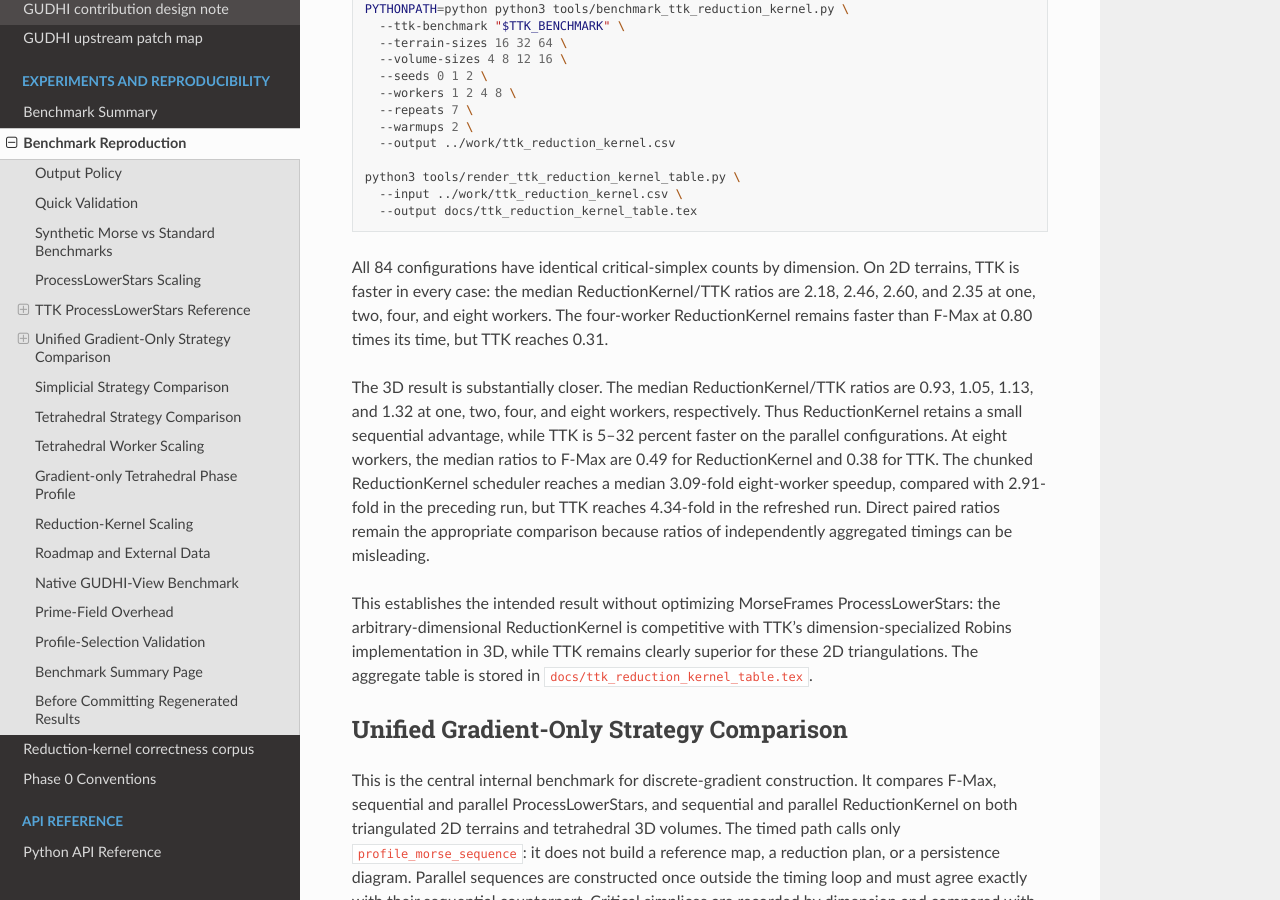
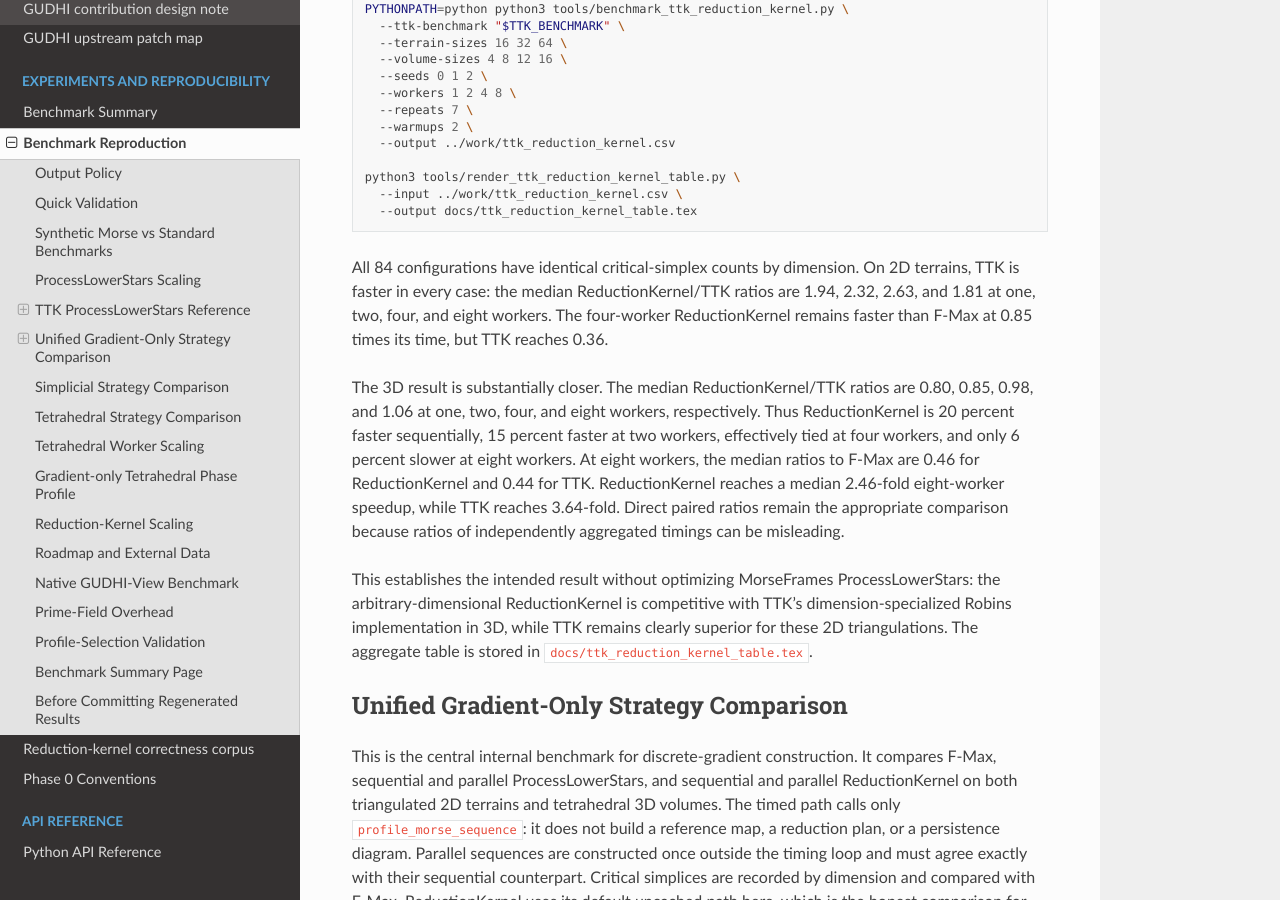
Before and after one commit to lnajman/morseframes, a Sphinx documentation site: the page built from docs/benchmark_reproduction.md, in a window 1280 px wide and 900 px high, scrolled down 4937 px. Built offline with Sphinx 7.4.7 and the Read the Docs theme 3.1.0, drawn with Linux system fonts in a browser that asks for light colours; the version number is read from the project's files by our own code; some of the changed text lies outside the part shown.

````diff
--- a/docs/benchmark_reproduction.md
+++ b/docs/benchmark_reproduction.md
@@ -244,20 +244,19 @@
 
 All 84 configurations have identical critical-simplex counts by dimension.
 On 2D terrains, TTK is faster in every case: the median ReductionKernel/TTK
-ratios are 2.18, 2.46, 2.60, and 2.35 at one, two, four, and eight workers. The
-four-worker ReductionKernel remains faster than F-Max at 0.80 times its time,
-but TTK reaches 0.31.
+ratios are 1.94, 2.32, 2.63, and 1.81 at one, two, four, and eight workers. The
+four-worker ReductionKernel remains faster than F-Max at 0.85 times its time,
+but TTK reaches 0.36.
 
 The 3D result is substantially closer. The median ReductionKernel/TTK ratios
-are 0.93, 1.05, 1.13, and 1.32 at one, two, four, and eight workers,
-respectively. Thus ReductionKernel retains a small sequential advantage, while
-TTK is 5--32 percent faster on the parallel configurations. At eight workers,
-the median ratios to F-Max are 0.49 for ReductionKernel and 0.38 for TTK. The
-chunked ReductionKernel scheduler reaches a median 3.09-fold eight-worker
-speedup, compared with 2.91-fold in the preceding run, but TTK reaches
-4.34-fold in the refreshed run. Direct paired ratios remain the appropriate
-comparison because ratios of independently aggregated timings can be
-misleading.
+are 0.80, 0.85, 0.98, and 1.06 at one, two, four, and eight workers,
+respectively. Thus ReductionKernel is 20 percent faster sequentially, 15
+percent faster at two workers, effectively tied at four workers, and only 6
+percent slower at eight workers. At eight workers, the median ratios to F-Max
+are 0.46 for ReductionKernel and 0.44 for TTK. ReductionKernel reaches a median
+2.46-fold eight-worker speedup, while TTK reaches 3.64-fold. Direct paired
+ratios remain the appropriate comparison because ratios of independently
+aggregated timings can be misleading.
 
 This establishes the intended result without optimizing MorseFrames
 ProcessLowerStars: the arbitrary-dimensional ReductionKernel is competitive
@@ -572,12 +571,12 @@
 ```
 
 Across the twelve cases, eight-worker ProcessLowerStars reaches a 2.37-fold
-gradient-construction speedup; ReductionKernel reaches 2.71-fold. Their median
-eight-worker construction times are 3.80 ms and 1.04 ms, respectively. At
-eight workers, ProcessLowerStars spends 30.8 percent in global setup, 40.3
-percent in parallel local-star processing, 2.8 percent in ordered replay, and
-4.9 percent in builder initialization. ReductionKernel spends 80.9 percent of
-its diagnostic wall time processing levels; setup and replay account for 14.5
+gradient-construction speedup; ReductionKernel reaches 2.35-fold. Their median
+eight-worker construction times are 3.97 ms and 0.90 ms, respectively. At
+eight workers, ProcessLowerStars spends 30.3 percent in global setup, 39.1
+percent in parallel local-star processing, 3.1 percent in ordered replay, and
+4.9 percent in builder initialization. ReductionKernel spends 79.5 percent of
+its diagnostic wall time processing levels; setup and replay account for 16.0
 and 4.3 percent. The CSV also records ReductionKernel chunk counts, per-worker
 level and simplex loads, task time, and effective task parallelism, alongside
 kernel rounds, facet kernels, topology scans, membership tests, and inline
````
Also changed, not shown: docs/strategies.md (+6 -0 lines), 4 other files.
